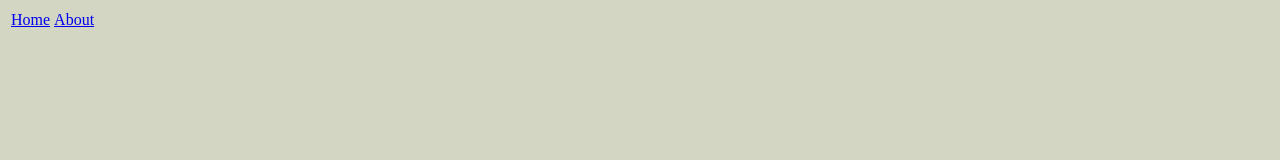
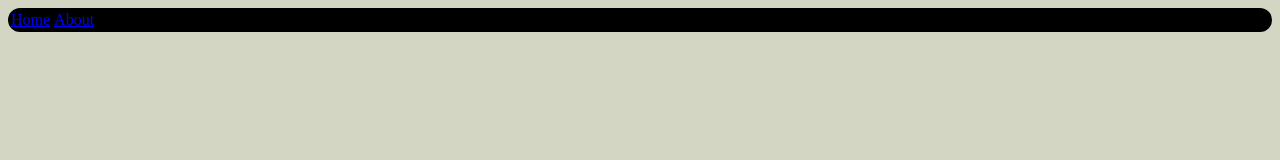
Before and after one commit to SunriseCoding/sunrisecoding.github.io, a plain HTML site: page index.html in a window 1280 px wide. Drawn offline with Linux system fonts and the light colour scheme.

Commit message:
Update style.css
Styled nav

```diff
--- a/style.css
+++ b/style.css
@@ -1,3 +1,9 @@
 body{
     background-color: #d2d6c2;
 }
+
+#nav{
+    background-color: black;
+    border-radius: 30px;
+    border-color: black;
+}
```
